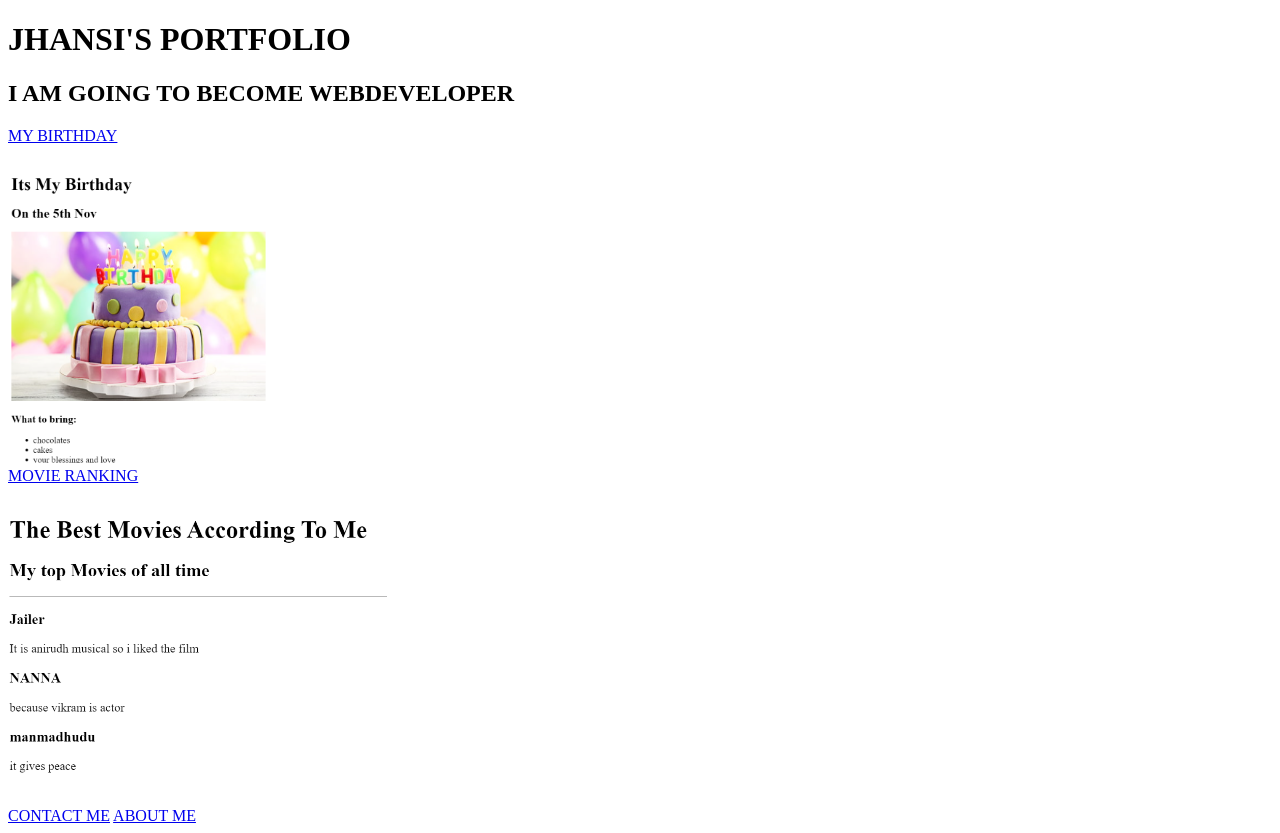
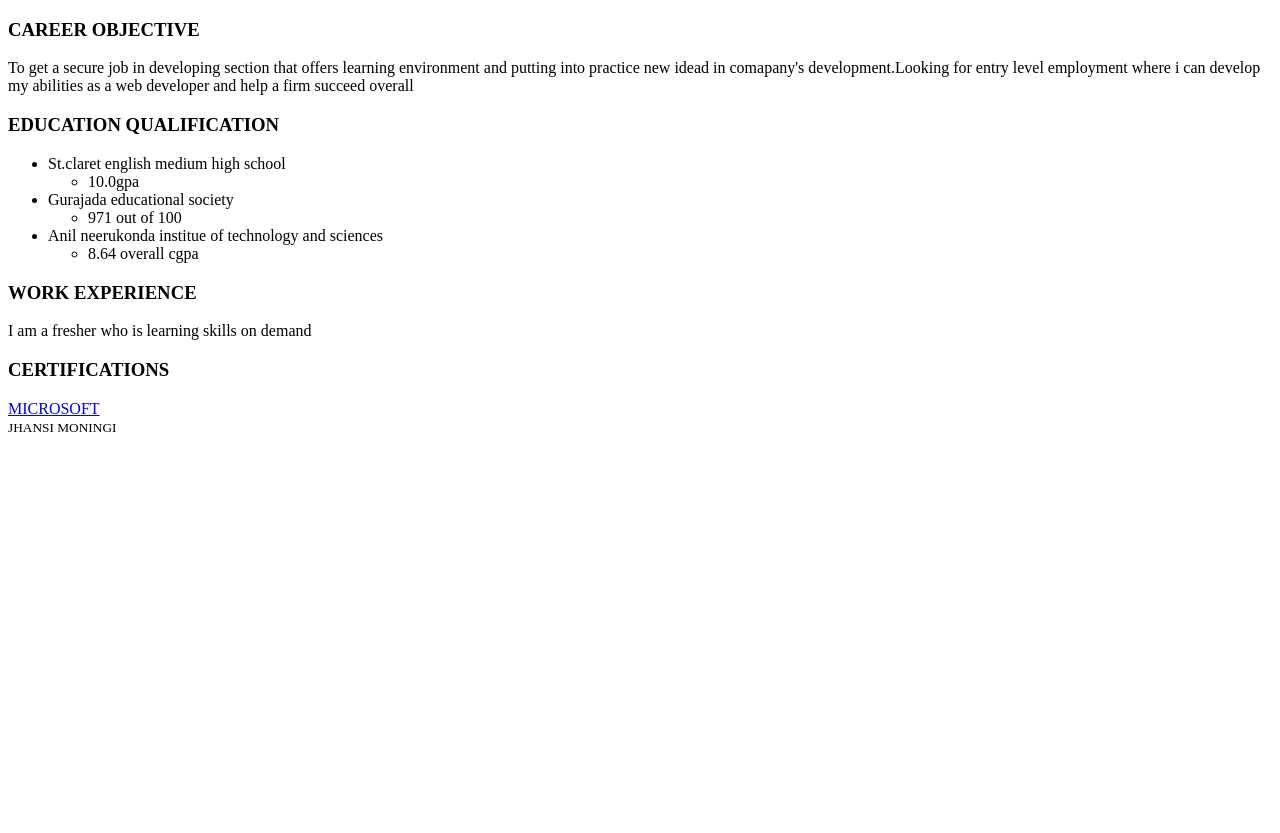
Before and after one commit to Jhansi-1234/html-portfolio, a plain HTML site: page index.html in a window 1280 px wide. After the commit the page ends 800 px from the top, so only its background shows below. Drawn offline with Linux system fonts and the light colour scheme.

Commit message:
Add files via upload

```diff
--- a/index.html
+++ b/index.html
@@ -1,33 +1,32 @@
 <!DOCTYPE html>
-<!-- TODO 1: Create the HTML Boilerplate -->
-<html lang="en">
-    <head>
-        <title>
-            portfolio project 1
-        </title>
-    </head>
-</html>
-<!-- TODO 2: Add Your previous projects' HTML into the public folder -->
+<head>
+  <title>My Resume</title>
+</head>
 <body>
-<h1>JHANSI'S PORTFOLIO</h1>
-<h2>I AM GOING TO BECOME WEBDEVELOPER</h2>
-<a href="./public/birthday-invite.html">MY BIRTHDAY</a><br/><br/>
-<img src="./assets/images/birthday invite project.png" height="300" /><br/>
-<a href="./public/movie-ranking.html">MOVIE RANKING</a><br/><br/>
-<img src="./assets/images/movie ranking project.png" height="300" /><br/>
-<a href="./public/contact.html">CONTACT ME</a>
-<a href="./public/about.html">ABOUT ME</a>
+<h3>CAREER OBJECTIVE</h3>
+<p>To get a secure job in developing section that offers learning environment and putting into practice new idead in comapany's development.Looking for entry level employment where i can develop my abilities as a web developer and help a firm succeed overall</p>
+<h3>EDUCATION QUALIFICATION</h3>
+<ul>
+  <li>St.claret english medium high school</li>
+    <ul>
+      <li>10.0gpa</li>
+    </ul>
+  <li>Gurajada educational society</li>
+    <ul>
+      <li>971 out of 100</li>
+    </ul>
+  <li>Anil neerukonda institue of technology and sciences</li>
+    <ul>
+      <li>8.64 overall cgpa</li>
+    </ul>
+</ul>
+<h3>WORK EXPERIENCE</h3>
+<p>I am a fresher who is learning skills on demand</p>
+<h3>CERTIFICATIONS</h3>
+<a href="./microsoft.png">MICROSOFT</a>
+<article>
+<footer>
+  <small>JHANSI MONINGI</small>
+</footer>
+</article>
 </body>
-</html>
-
-<!-- TODO 3: Take screenshots of your project previews and add the images to the images folder -->
-
-<!-- TODO 4: Add titles/subtitles etc. -->
-
-<!-- TODO 5: Add a link to the project pages -->
-
-<!-- TODO 6: Add images to show the project previews
-HINT for TODO 6: You can use the height attribute set to 200 to make the image smaller:
-https://developer.mozilla.org/en-US/docs/Web/HTML/Element/img#attr-height -->
-
-<!-- TODO 7: Add the Contact Me and About Me page links -->
```
Also changed, not shown: microsoft.png (added).
